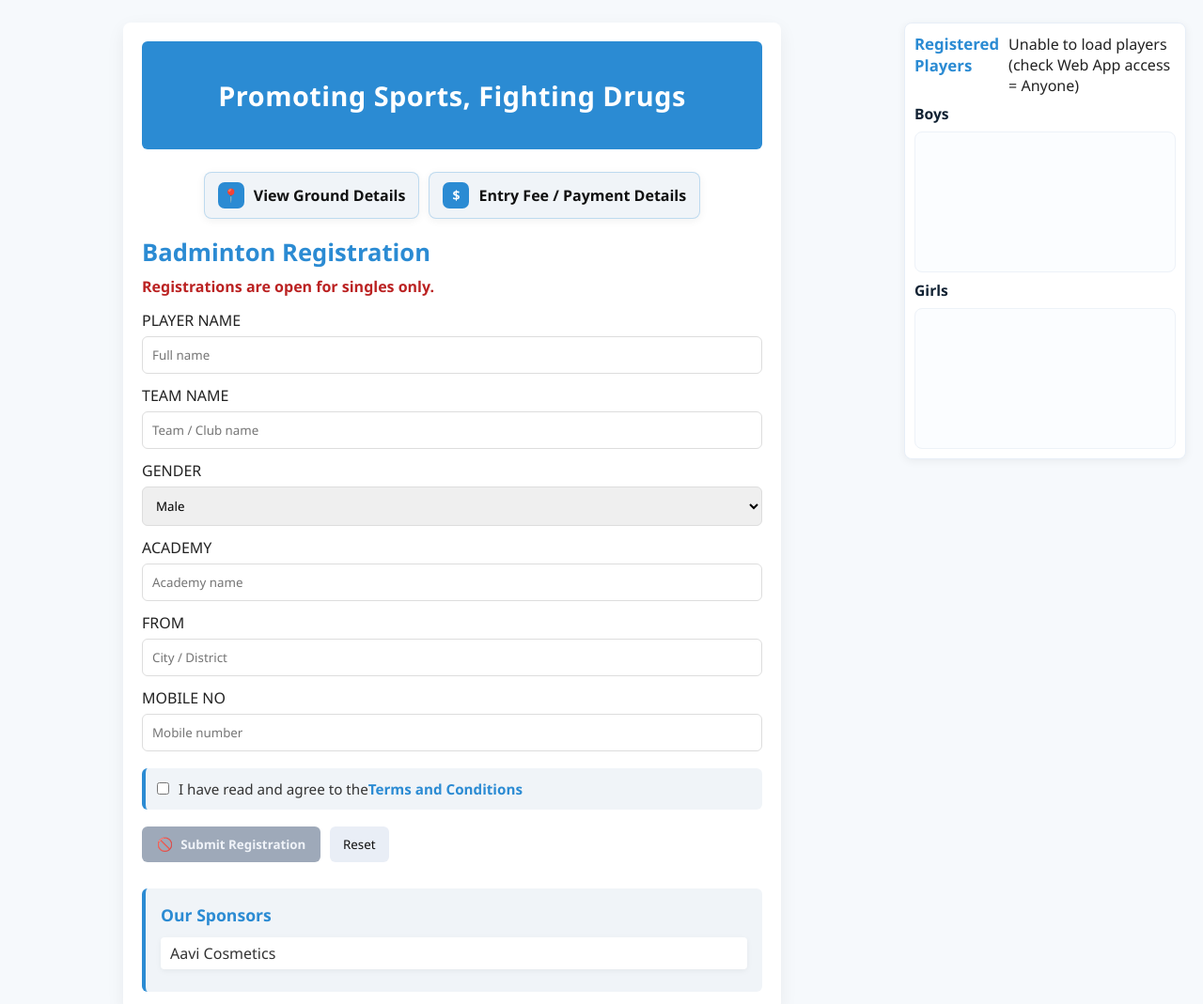
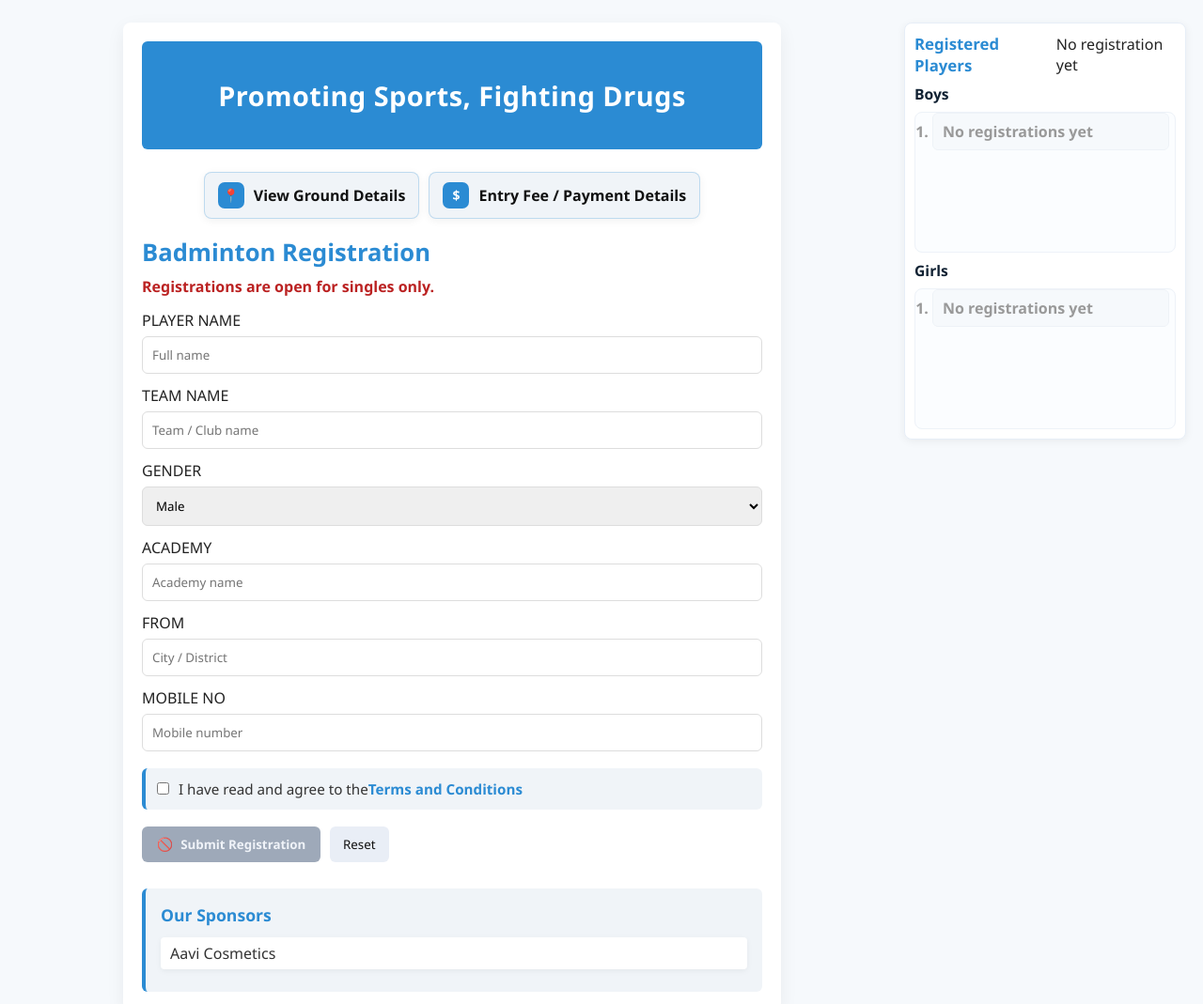
Before and after one commit to lakshayjeet47/registration-form, a plain HTML site: page index.html in a window 1280 px wide. Shown: the whole page at 94% size. Drawn offline with Linux system fonts and the light colour scheme; no server answers.

Commit message:
new update for loading players

```diff
--- a/script.js
+++ b/script.js
@@ -146,6 +146,7 @@ const modalBack = document.getElementById("modalBack");
 const modalClose = document.getElementById("modalClose");
 const listScrollTimers = new WeakMap();
 const latestPlayersState = { boys: [], girls: [] };
+let playersLoadingTimer = null;
 
 // Web App URL to fetch players from Google Sheet
 const PLAYERS_API_URL = "https://script.google.com/macros/s/AKfycbwMnyedOrUw1oZ2dGeonsdC5vbinEa0cy2F4nTuwZptzRwYK4hK6z0EWjk0kEoC_hm-AQ/exec";
@@ -406,9 +407,54 @@ function displayPlayers(playersList) {
   startAutoScroll(femaleList);
 }
 
+function stopPlayersLoadingAnimation() {
+  if (!playersLoadingTimer) return;
+  clearInterval(playersLoadingTimer);
+  playersLoadingTimer = null;
+}
+
+function showPlayersLoadingState() {
+  if (!maleList || !femaleList) return;
+
+  stopPlayersLoadingAnimation();
+  latestPlayersState.boys = [];
+  latestPlayersState.girls = [];
+  maleList.innerHTML = "";
+  femaleList.innerHTML = "";
+
+  const maleLoadingItem = document.createElement("li");
+  maleLoadingItem.className = "loading-item";
+  maleLoadingItem.textContent = "Getting data";
+
+  const femaleLoadingItem = document.createElement("li");
+  femaleLoadingItem.className = "loading-item";
+  femaleLoadingItem.textContent = "Getting data";
+
+  maleList.appendChild(maleLoadingItem);
+  femaleList.appendChild(femaleLoadingItem);
+
+  const dots = [".", "..", "..."];
+  let index = 0;
+  playersLoadingTimer = setInterval(() => {
+    const suffix = dots[index];
+    index = (index + 1) % dots.length;
+    maleLoadingItem.textContent = `Getting data${suffix}`;
+    femaleLoadingItem.textContent = `Getting data${suffix}`;
+    if (playersHint) playersHint.textContent = `Getting data${suffix}`;
+  }, 420);
+}
+
+function showNoRegistrationsState() {
+  stopPlayersLoadingAnimation();
+  displayPlayers([]);
+  if (playersHint) {
+    playersHint.textContent = "No registration yet";
+  }
+}
+
 async function loadPlayers() {
   try {
-    if (playersHint) playersHint.textContent = "Loading...";
+    showPlayersLoadingState();
 
     let players = [];
     try {
@@ -418,11 +464,16 @@ async function loadPlayers() {
       players = await fetchPlayersJsonp(PLAYERS_API_URL);
     }
 
-    displayPlayers(sanitizePlayers(players));
+    stopPlayersLoadingAnimation();
+    const safePlayers = sanitizePlayers(players);
+    if (!safePlayers.length) {
+      showNoRegistrationsState();
+      return;
+    }
+
+    displayPlayers(safePlayers);
   } catch (error) {
-    if (playersHint) {
-      playersHint.textContent = "Unable to load players (check Web App access = Anyone)";
-    }
+    showNoRegistrationsState();
   }
 }
 
--- a/styles.css
+++ b/styles.css
@@ -526,6 +526,24 @@ button.secondary {
     color: #222;
 }
 
+.name-list li.loading-item {
+    color: #50627a;
+    font-style: italic;
+    background: #eef5ff;
+    border: 1px dashed #c9daef;
+    animation: pulseLoading 1s ease-in-out infinite alternate;
+}
+
+@keyframes pulseLoading {
+    from {
+        opacity: 0.6;
+    }
+
+    to {
+        opacity: 1;
+    }
+}
+
 .players-refresh {
     width: 100%;
     margin-top: 10px;
```
